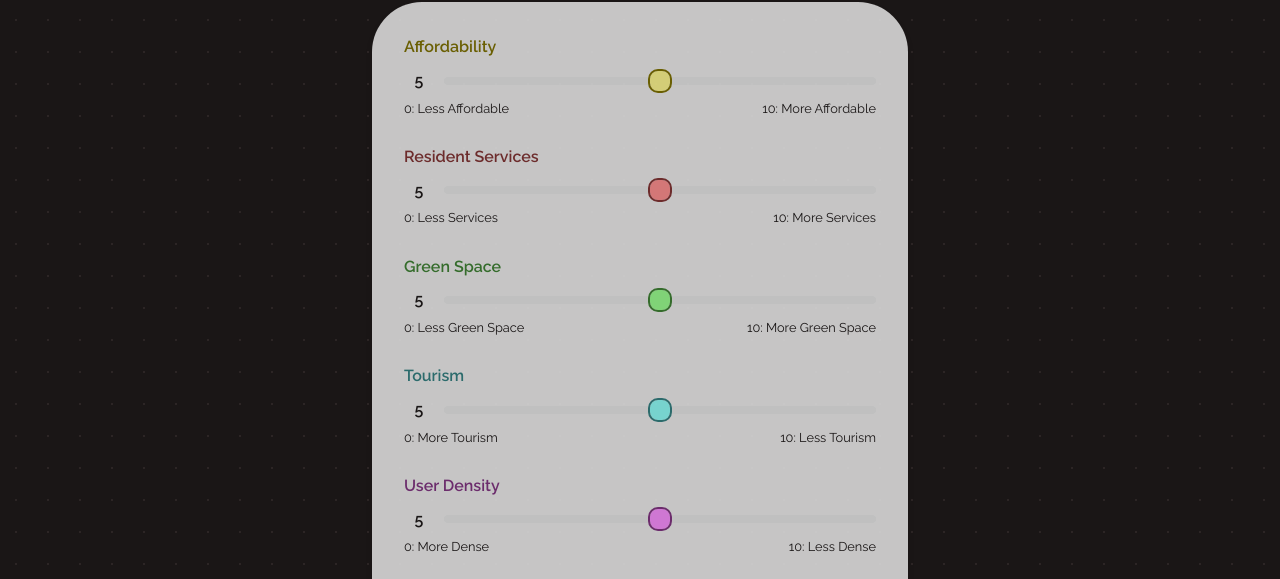
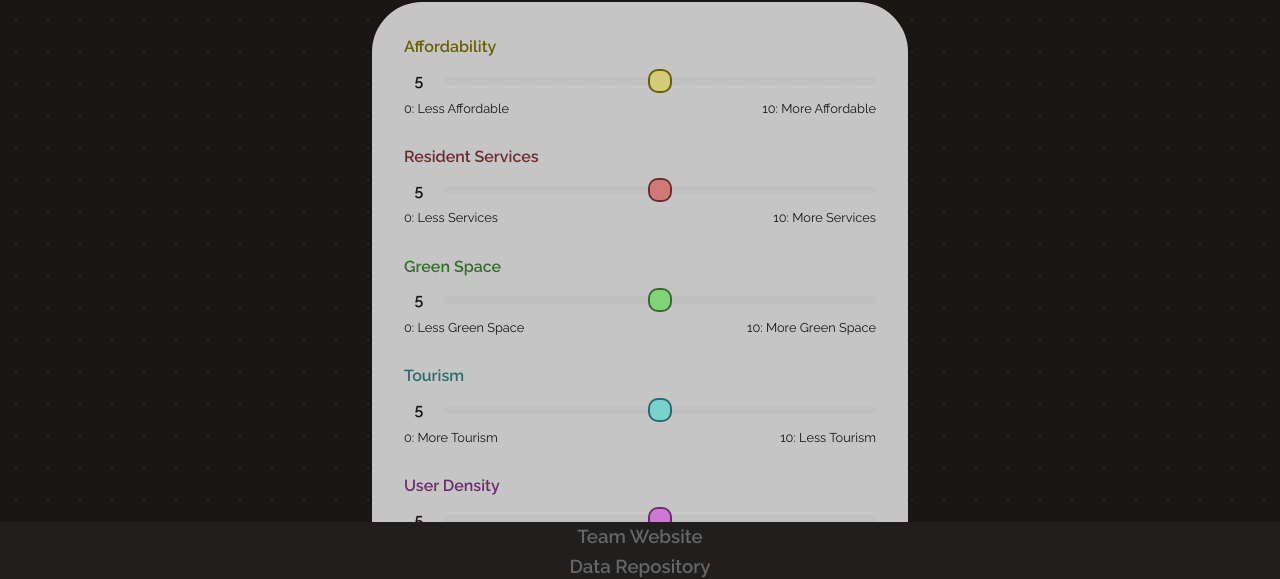
Before and after one commit to v25eIslands/Island-Matcher, a plain HTML site: page index.html in a window 1280 px wide. Shown: the part 188-767 px from the top of the page. Drawn offline with Linux system fonts and the light colour scheme.

Commit message:
Update styles.css - we're just gonna go with this i think

```diff
--- a/styles.css
+++ b/styles.css
@@ -285,6 +285,7 @@ button:hover {
 
 footer {
     position: sticky;
+    bottom: 0;
     color: var(--text-light);
     text-align: center;
     justify-content: center;
@@ -296,7 +297,7 @@ footer a {
     color: var(--text-light);
 }
 
-footer h3 {
+footer p {
     display: inline-block;
     width: 15rem;
 }
```
